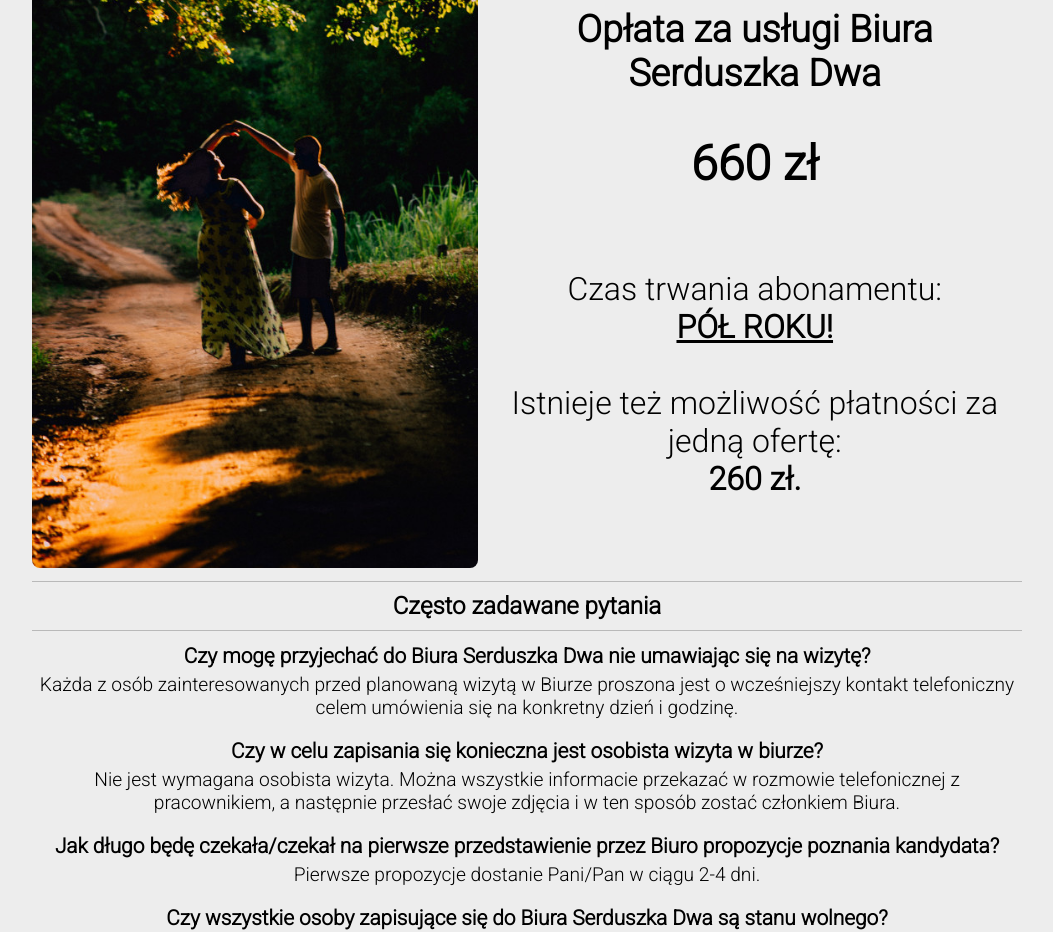
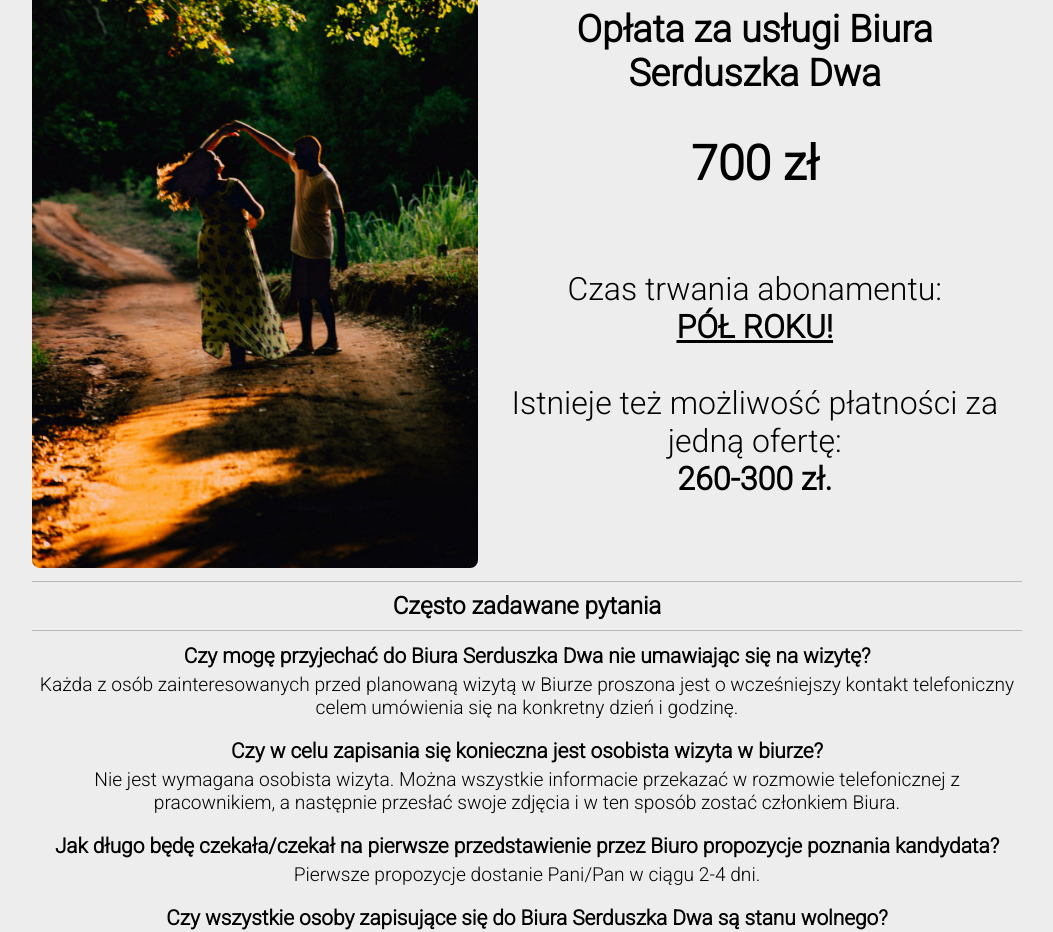
Before and after one commit to Vectari/serduszka-dwa, a React (Create React App) app: page / in a window 1280 px wide. Shown: the part 2580-3512 px from the top of the page, without its empty margins (113-1166 px from the left). Built offline with nearby package versions, Linux system fonts and the light colour scheme.

Commit message:
chore: price update

```diff
--- a/src/components/pricelist/pricelist.jsx
+++ b/src/components/pricelist/pricelist.jsx
@@ -50,7 +50,7 @@ const PriceList = () => {
         <StyledImg src={coupleDance} alt="dancing couple" />
         <StyledPrice>
           <h3>Opłata za usługi Biura Serduszka Dwa</h3>
-          <h2>660 zł</h2>
+          <h2>700 zł</h2>
           <br /> Czas trwania abonamentu:
           <br />
           <u>
@@ -58,7 +58,7 @@ const PriceList = () => {
           </u>
           <br />
           <br /> Istnieje też możliwość płatności za jedną ofertę: <br />
-          <strong>260 zł.</strong>
+          <strong>260-300 zł.</strong>
         </StyledPrice>
       </StyledPicAndPrice>
     </>
```
